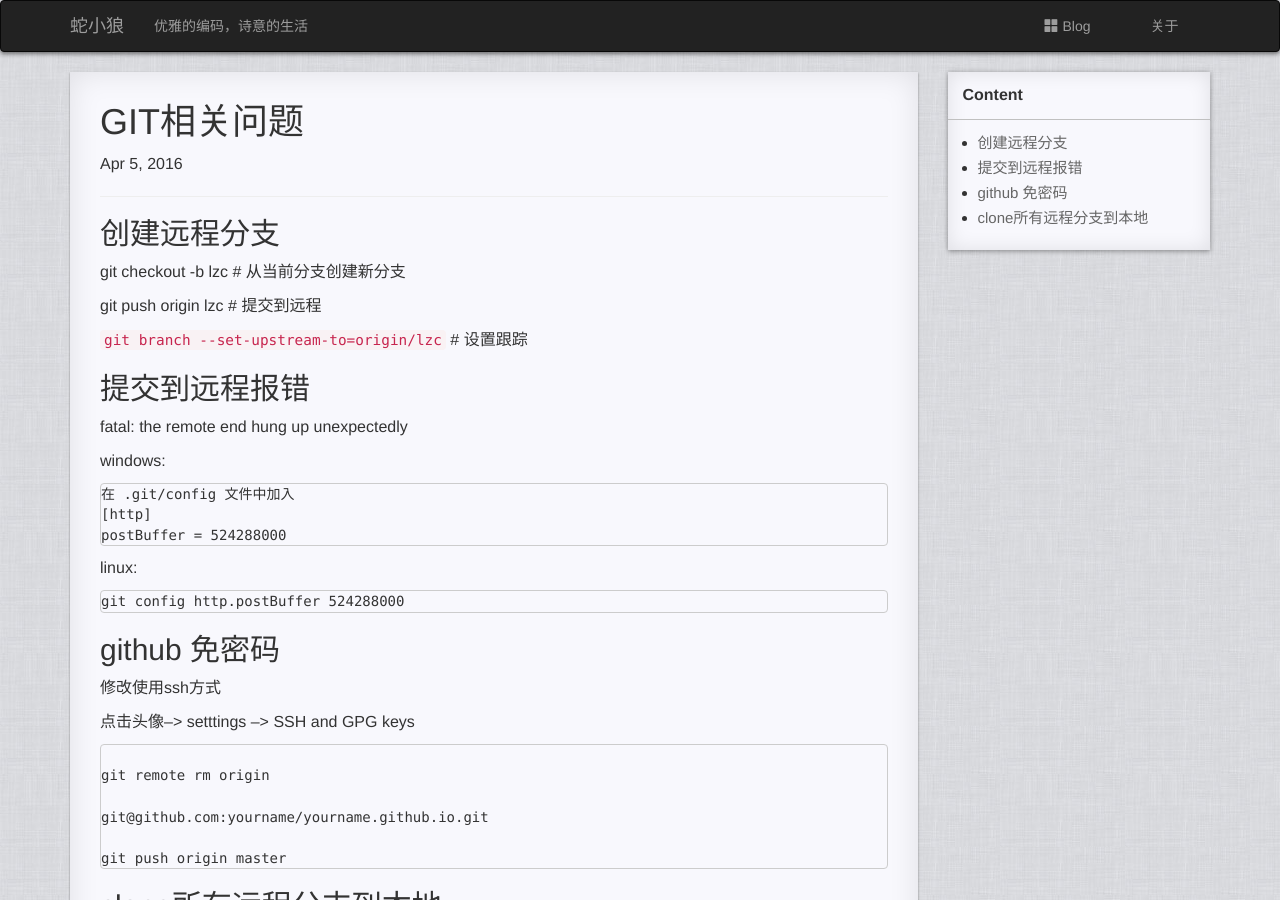
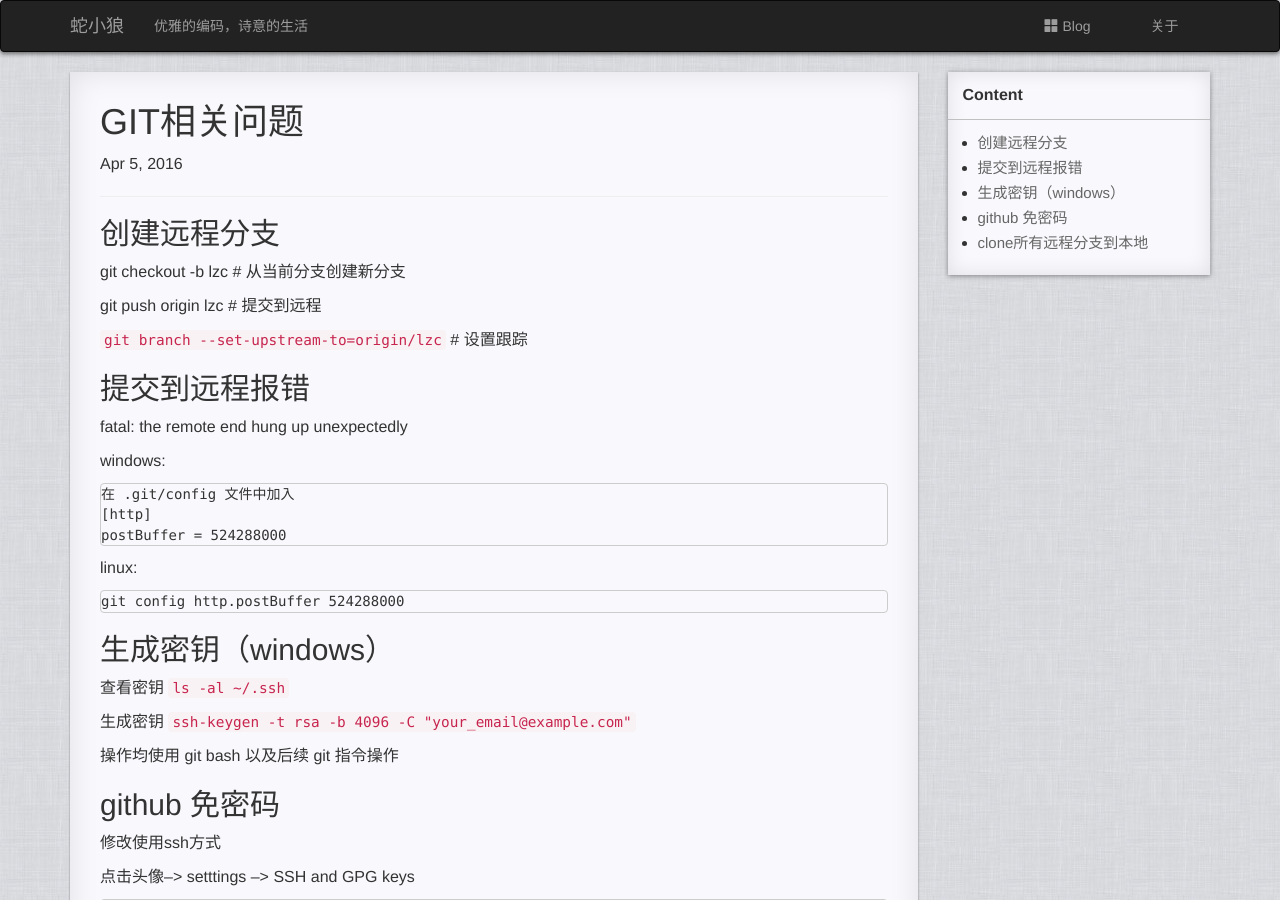
Before and after one commit to imouren/imouren.github.io, a Jekyll site: the page built from _posts/2016-04-05-git_problem.md, in a window 1280 px wide and 900 px high. Built offline with Jekyll 4.4.1, drawn with Linux system fonts in a browser that asks for light colours; nearby versions of some CDN libraries; comment, search, counter and statistics services are not loaded; a style sheet for code colours, icons or effects is not loaded.

Commit message:
add more about git

````diff
--- a/_posts/2016-04-05-git_problem.md
+++ b/_posts/2016-04-05-git_problem.md
@@ -35,6 +35,17 @@ linux:
 ```python
 git config http.postBuffer 524288000
 ```
+
+## 生成密钥（windows）
+
+查看密钥
+`ls -al ~/.ssh`
+
+生成密钥
+`ssh-keygen -t rsa -b 4096 -C "your_email@example.com"`
+
+操作均使用 git bash 以及后续 git 指令操作
+
 
 ## github 免密码
 
````
